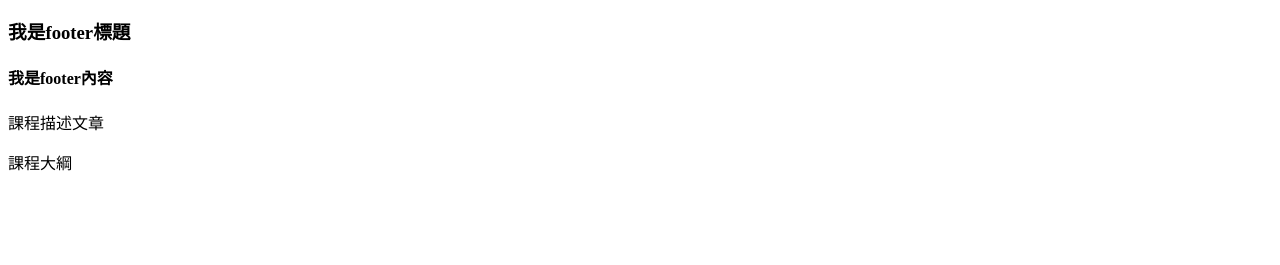
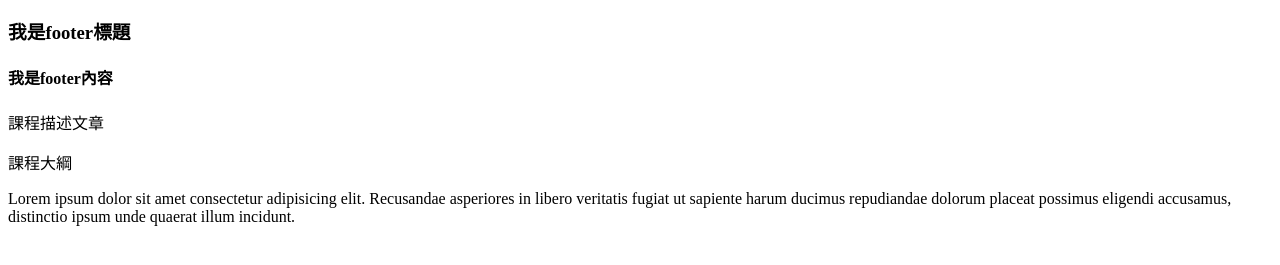
Before and after one commit to HSNM2/git-tutorial, a website: page index.html in a window 1280 px wide. Shown: the part 119-384 px from the top of the page. Drawn offline with Linux system fonts and the light colour scheme.

Commit message:
feat: 新增footer

```diff
--- a/index.html
+++ b/index.html
@@ -21,6 +21,9 @@
   <h4>我是footer內容</h4>
   <p>課程描述文章</p>
   <p>課程大綱</p>
+  <footer>Lorem ipsum dolor sit amet consectetur adipisicing elit. Recusandae asperiores in libero veritatis fugiat ut
+    sapiente harum ducimus repudiandae dolorum placeat possimus eligendi accusamus, distinctio ipsum unde quaerat illum
+    incidunt.</footer>
 </body>
 
 </html>
```
